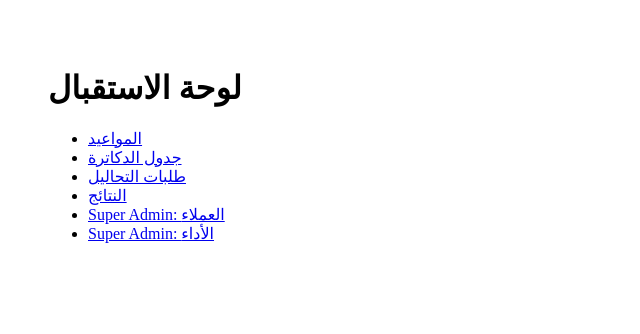
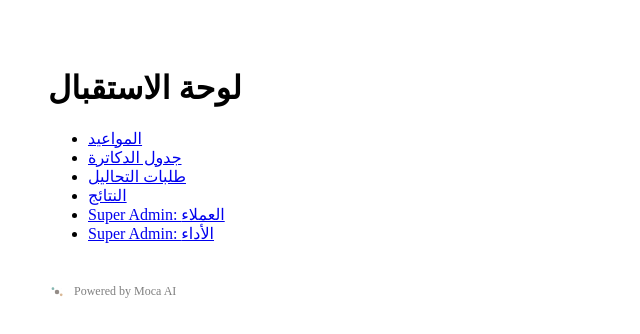
Before and after one commit to emadelrefayy/STAR-1, a Next.js app: page /dashboard in a window 1280 px wide. Shown: the top 334 px of the page, without its empty margins (0-640 px from the left). Built offline with nearby package versions, Linux system fonts and the light colour scheme.

Commit message:
Update page.tsx

```diff
--- a/app/dashboard/page.tsx
+++ b/app/dashboard/page.tsx
@@ -25,6 +25,10 @@ export default function DashboardHome() {
           </li>
         </ul>
       </nav>
+      <footer style={{ marginTop: "40px", display: "flex", alignItems: "center", gap: "8px", opacity: 0.5, fontSize: "12px" }}>
+        <img src="/logo.svg" alt="Moca AI" style={{ width: "18px", height: "18px" }} />
+        <span>Powered by Moca AI</span>
+      </footer>
     </div>
   );
 }
```
